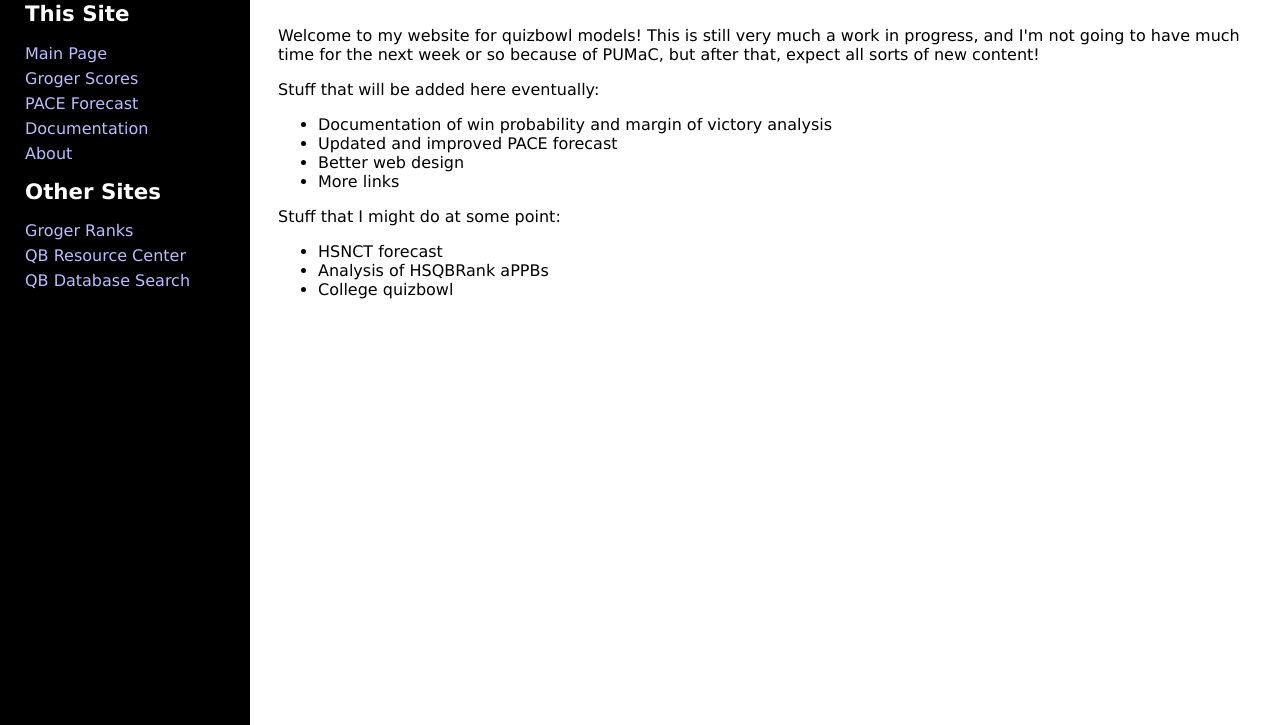
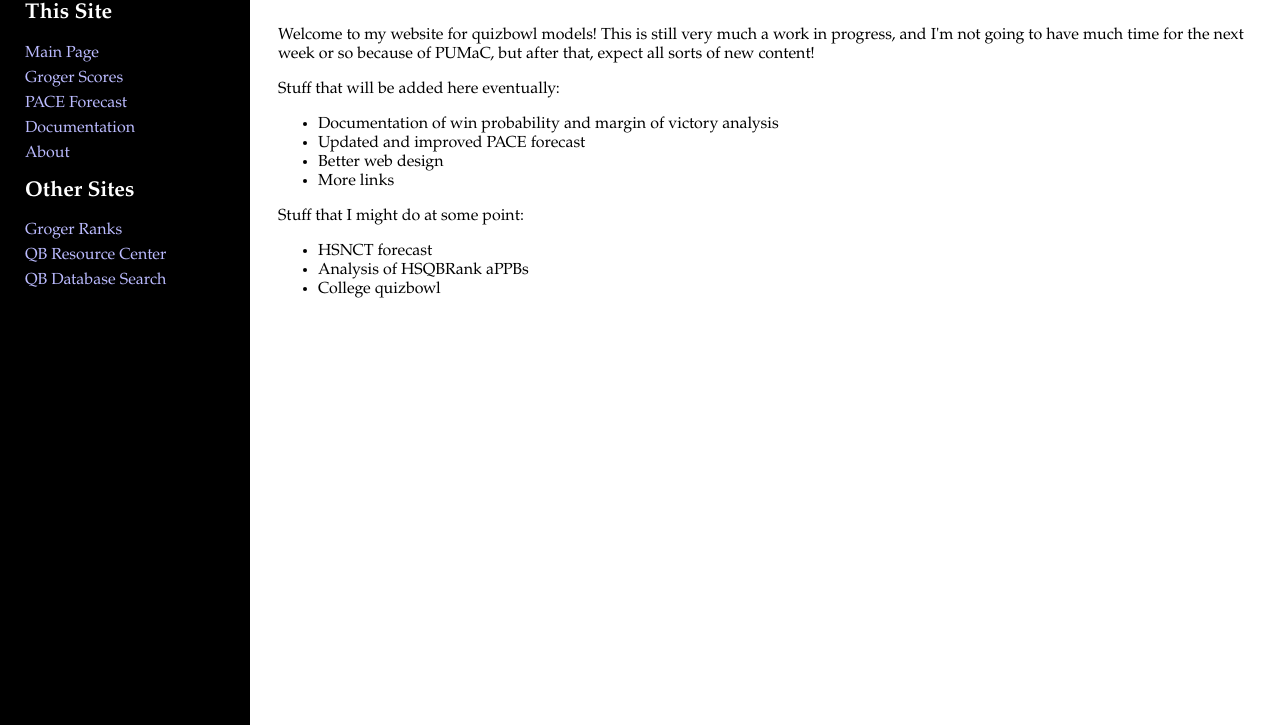
Before and after one commit to SirMrGuy/qbmodel, a plain HTML site: page docs/index.html in a window 1280 px wide. Shown: the part 75-800 px from the top of the page. Drawn offline with Linux system fonts and the light colour scheme.

Commit message:
Update styles.css

```diff
--- a/docs/styles.css
+++ b/docs/styles.css
@@ -1,5 +1,5 @@
 * {
-	font-family: "Verdana",sans-serif;
+	font-family: "Palatino Linotype",serif;
 }
 
 .topbar {
```
